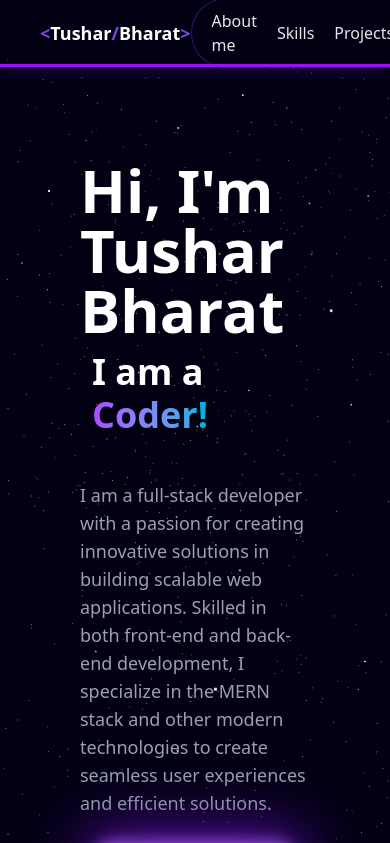
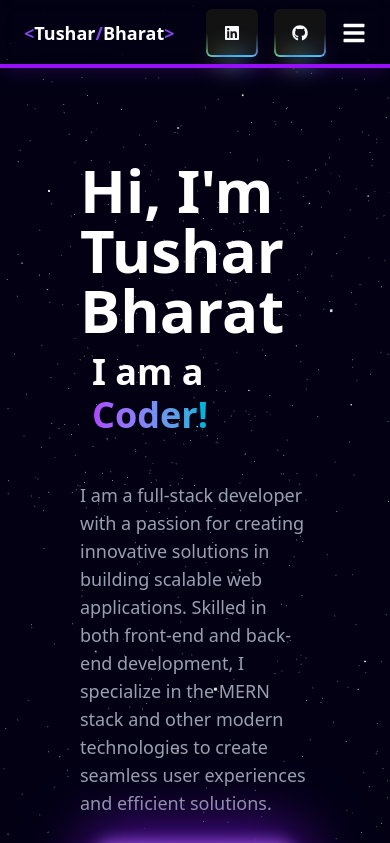
Before and after one commit to tushar591/Portfolio, a Next.js app: page / in a window 390 px wide. Shown: the top 843 px of the page. Built offline with nearby package versions, Linux system fonts and the light colour scheme.

Commit message:
Added Sidebar for Mobile Menu

```diff
--- a/components/main/Navbar.tsx
+++ b/components/main/Navbar.tsx
@@ -1,78 +1,125 @@
-import React from "react";
-import { FaLinkedin, FaGithub } from "react-icons/fa";
+"use client";
+import React, { useState } from "react";
+import { FaLinkedin, FaGithub, FaBars, FaTimes } from "react-icons/fa";
 import { RainbowButton } from "@/components/magicui/rainbow-button";
 import { ScrollProgress } from "@/components/magicui/scroll-progress";
 
+const Navbar = () => {
+  const [sidebarOpen, setSidebarOpen] = useState(false);
 
-const Navbar = () => {
+  const toggleSidebar = () => {
+    setSidebarOpen(!sidebarOpen);
+  };
+
+  const navLinks = [
+    { href: "#about-me", label: "About me" },
+    { href: "#skills", label: "Skills" },
+    { href: "#projects", label: "Projects" },
+    { href: "#contact", label: "Contact me" },
+  ];
+
   return (
-    <div className="w-full h-[65px] fixed top-0 shadow-lg shadow-[#2A0E61]/50 bg-[#03001417] backdrop-blur-md z-50 px-10">
-      <div className="w-full h-full flex flex-row items-center justify-between m-auto px-[0px] md-px-[10px]">
-        <a
-          href="#about-me"
-          className="h-auto w-auto flex flex-row items-center"
-        >
-          <div className="text-white py-5 flex justify-between items-center">
-            {/* Logo */}
-            <div className="text-lg font-semibold cursor-pointer">
-              <span className="text-[#8245ec]">&lt;</span>
-              <span className="text-white">Tushar</span>
-              <span className="text-[#8245ec]">/</span>
-              <span className="text-white">Bharat</span>
-              <span className="text-[#8245ec]">&gt;</span>
-            </div>
+    <>
+      <div className="w-full h-[65px] fixed top-0 shadow-lg shadow-[#2A0E61]/50 bg-[#03001417] backdrop-blur-md z-50 px-6 flex items-center justify-between">
+        {/* Logo */}
+        <a href="#about-me" className="flex items-center">
+          <div className="text-lg font-semibold text-white cursor-pointer">
+            <span className="text-[#8245ec]">&lt;</span>
+            <span>Tushar</span>
+            <span className="text-[#8245ec]">/</span>
+            <span>Bharat</span>
+            <span className="text-[#8245ec]">&gt;</span>
           </div>
         </a>
 
-        <div className="h-full flex flex-row items-center justify-between md:mr-20">
-          <div className="flex items-center gap-5 justify-between w-full h-auto border border-[#7042f861] bg-[#0300145e] mr-[15px] px-[20px] py-[10px] rounded-full text-gray-200">
-            <a href="#about-me" className="cursor-pointer">
-              About me
+        {/* Desktop Links */}
+        <div className="hidden md:flex items-center gap-5 bg-[#0300145e] border border-[#7042f861] rounded-full px-5 py-2 text-gray-200">
+          {navLinks.map((link) => (
+            <a key={link.href} href={link.href} className="hover:text-purple-400 transition">
+              {link.label}
             </a>
-            <a href="#skills" className="cursor-pointer">
-              Skills
-            </a>
-            <a href="#projects" className="cursor-pointer">
-              Projects
-            </a>
-            <a href="#contact" className="cursor-pointer">
-              Contact me
-            </a>
-          </div>
+          ))}
         </div>
 
-        <div className="flex flex-row gap-5">
+        {/* Social Icons */}
+        <div className="hidden md:flex items-center gap-4">
           <a
+            href="https://www.linkedin.com/in/tushar-bharat-9a18b9317/"
             target="_blank"
-            href="https://www.linkedin.com/in/tushar-bharat-9a18b9317/"
-            className="hover:text-purple-500 hover:scale-130 text-sm sm:text-base my-1"
+            rel=""
+            className="text-sm hover:scale-110 transition"
           >
             <RainbowButton>
               <FaLinkedin size={24} />
             </RainbowButton>
           </a>
           <a
+            href="https://github.com/tushar591"
             target="_blank"
-            href="https://github.com/tushar591"
-            className="hover:text-purple-500 hover:scale-130 text-sm sm:text-base my-1"
+            rel=""
+            className="text-sm hover:scale-110 transition"
           >
             <RainbowButton>
-              <FaGithub className="w-12 h-12"/>
+              <FaGithub size={24} />
             </RainbowButton>
           </a>
         </div>
+
+        {/* Mobile Menu Button */}
+        <div className="md:hidden flex items-center gap-4">
+          <a
+            href="https://www.linkedin.com/in/tushar-bharat-9a18b9317/"
+            target="_blank"
+            rel=""
+            className="text-sm hover:scale-110 transition"
+          >
+            <RainbowButton>
+              <FaLinkedin size={24} />
+            </RainbowButton>
+          </a>
+         <a
+            href="https://github.com/tushar591"
+            target="_blank"
+            rel=""
+            className="text-sm hover:scale-110 transition"
+          >
+            <RainbowButton>
+              <FaGithub size={24} />
+            </RainbowButton>
+          </a>
+          <div className="text-white text-2xl cursor-pointer" onClick={toggleSidebar}>
+            {sidebarOpen ? <FaTimes /> : <FaBars />}
+          </div>
+        </div>
       </div>
+
+      {/* Sidebar Overlay from Right */}
+      <div
+        className={`fixed top-[65px]  right-0 h-full w-3/4 max-w-xs bg-[#030014de] backdrop-blur-lg z-40 transform transition-transform duration-300 ease-in-out md:hidden ${
+          sidebarOpen ? "translate-x-0" : "translate-x-full"
+        }`}
+      >
+        <div className="px-6 py-8">
+          <nav className="flex flex-col gap-6">
+            {navLinks.map((link) => (
+              <a
+                key={link.href}
+                href={link.href}
+                className="text-gray-200 text-lg px-4 py-3 rounded-lg hover:bg-[#8245ec]/30 hover:text-white transition-all duration-200 font-medium"
+                onClick={toggleSidebar}
+              >
+                {link.label}
+              </a>
+            ))}
+          </nav>
+        </div>
+      </div>
+
+      {/* Scroll Progress Bar */}
       <ScrollProgress
-  className="
-    fixed
-    top-16
-    left-0
-    h-0.75
-    z-40
-    bg-purple-600
-  "
-/>
-    </div>
+        className="fixed top-16 left-0 h-1 w-full bg-purple-600 z-50"
+      />
+    </>
   );
 };
 
```
